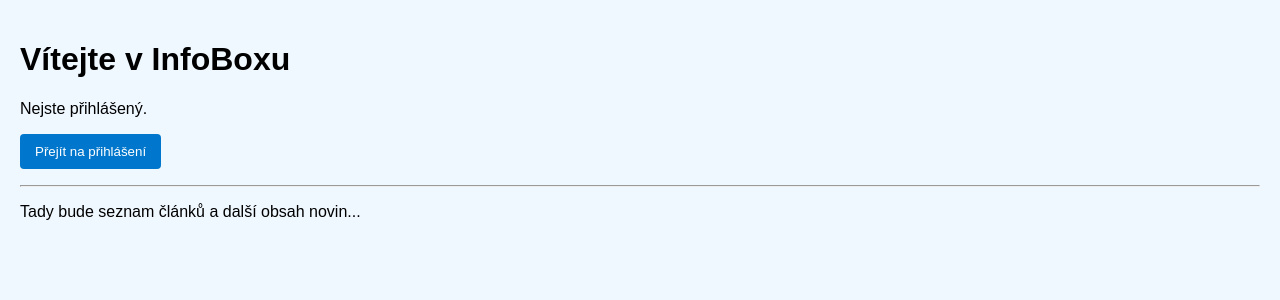
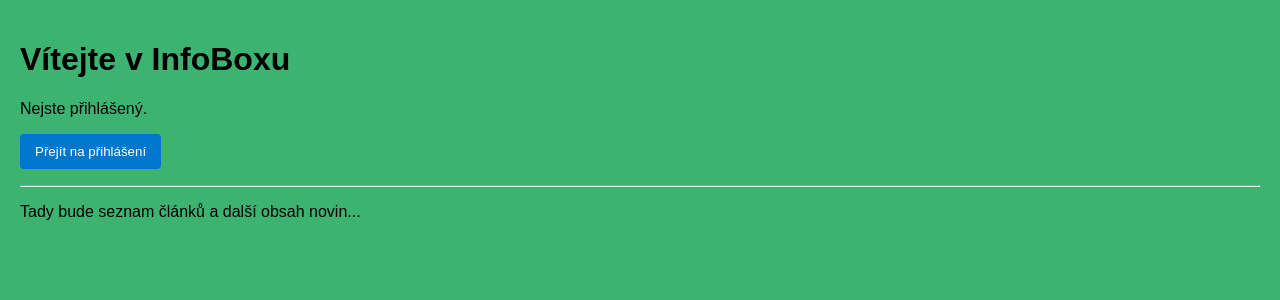
Before and after one commit to vojtsn/Hlavaty_Maturitni_Projekt, a Flask app: page / in a window 1280 px wide. Shown: the top 300 px of the page. Run offline with Flask 3, Linux system fonts and the light colour scheme.

Commit message:
testovací první commit
změna barvy pozadí

```diff
--- a/static/css/style.css
+++ b/static/css/style.css
@@ -1,5 +1,5 @@
 body {
-    background-color: #f0f8ff; /* světlá modrá */
+    background-color: mediumseagreen; /* světlá modrá */
     font-family: Arial, sans-serif;
     margin: 0;
     padding: 20px;
```
